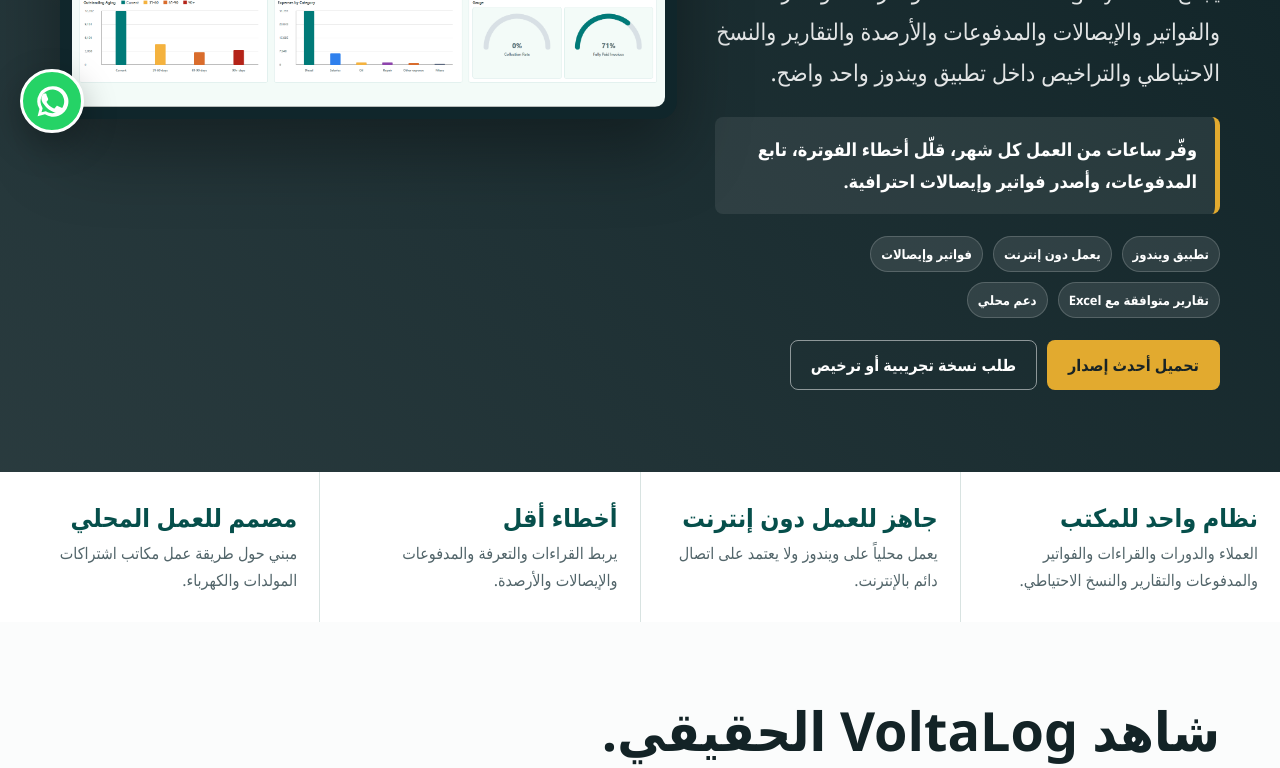
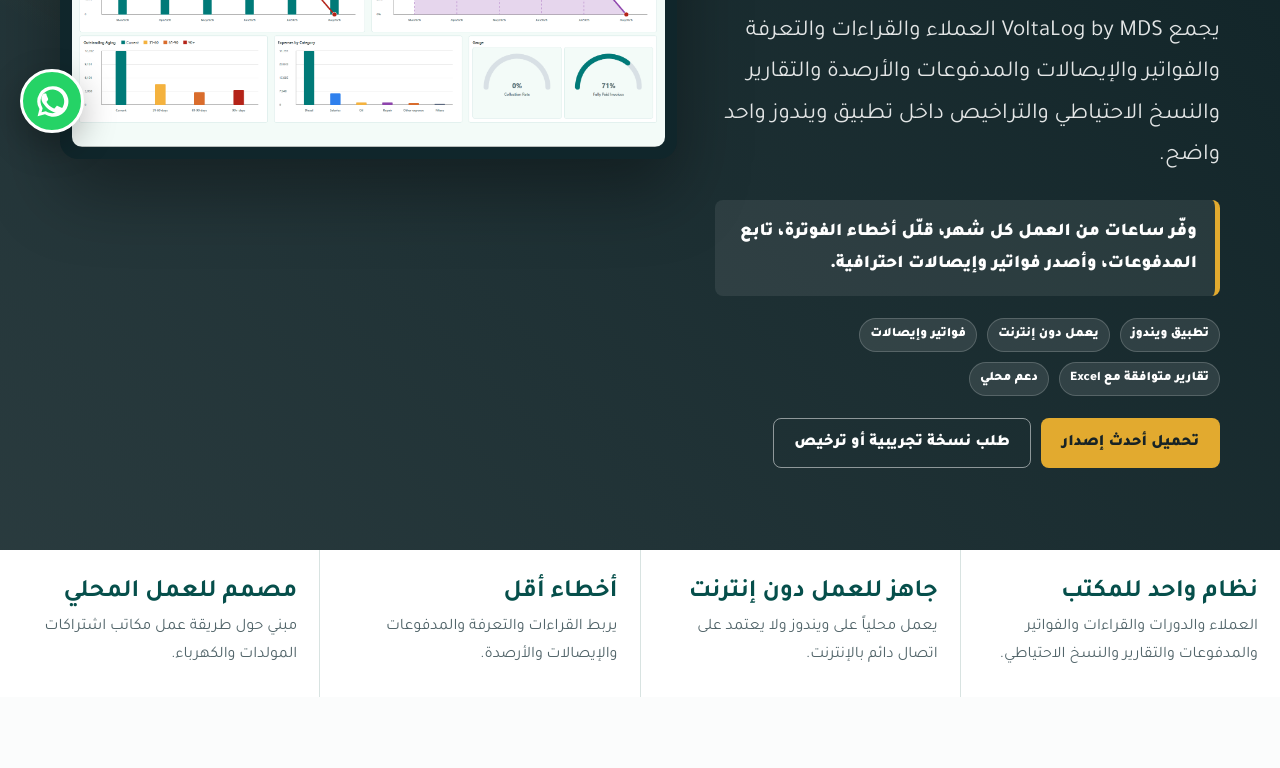
Before and after one commit to slack90-hub/VoltaLogLb, a plain HTML site: page voltalog/ar.html in a window 1280 px wide. Shown: the part 647-1415 px from the top of the page. Drawn offline with Linux system fonts and the light colour scheme.

Commit message:
arabic font

```diff
--- a/voltalog/ar.html
+++ b/voltalog/ar.html
@@ -8,6 +8,7 @@
     </title>
     <meta name="description" content="VoltaLog by MDS برنامج ويندوز لإدارة اشتراكات المولدات والقراءات والفواتير والإيصالات والمدفوعات والتقارير.">
     <style>
+      @import url('https://fonts.googleapis.com/css2?family=Tajawal:wght@400;500;700;800;900&display=swap') screen and (min-width:681px);
       :root {
         --ink:#132326;
         --muted:#52656a;
@@ -401,6 +402,11 @@
       .footer-inner {
         display:flex;
         justify-content:space-between
+      }
+      @media(min-width:681px) {
+        body {
+          font-family:"Tajawal","Segoe UI",Tahoma,Arial,sans-serif
+        }
       }
       @media(max-width:900px) {
         .hero-grid,.trust,.grid3,.grid5,.example-grid {
```
Also changed, not shown: ar/index.html (+2 -0 lines).
